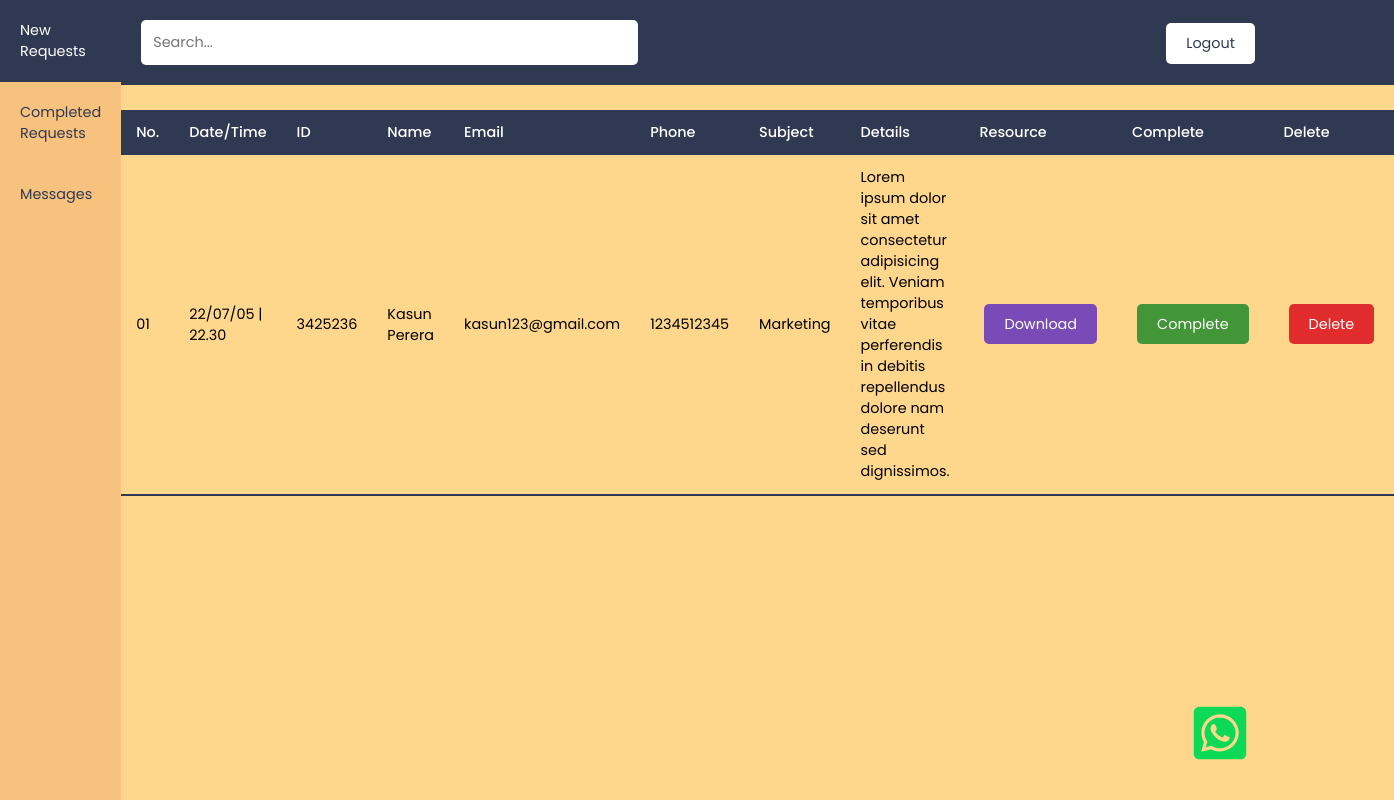
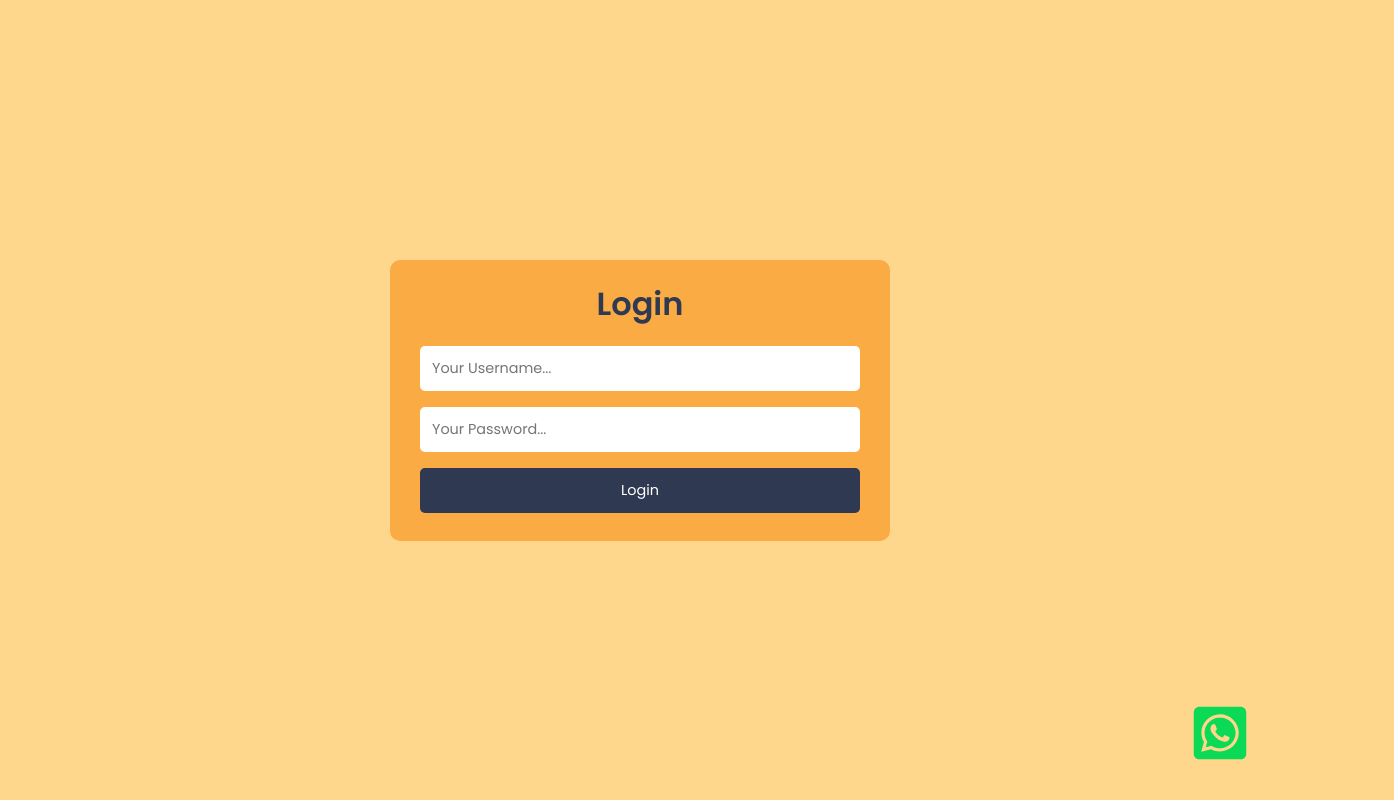
Before and after one commit to wahsandaruwan/assignmentover_frontend, a React (Create React App) app: page / in a window 1280 px wide. Shown: the whole page, 1394 px wide, since content can reach past the window. Built offline with nearby package versions, Linux system fonts and the light colour scheme; the HTML template or start-up script is replaced by a standard one.

Commit message:
Login page added

```diff
--- a/src/App.js
+++ b/src/App.js
@@ -13,6 +13,7 @@ import Footer from './Components/Sections/Footer'
 import NavBar from './Components/Sections/NavBar'
 import { openWhatsAppClient } from './Helpers/OpenClients'
 import Dashboard from './Components/Pages/Dashboard'
+import Login from './Components/Pages/Login'
 
 const App = () => {
   return (
@@ -29,7 +30,8 @@ const App = () => {
         </Routes>
       </BrowserRouter>
       <Footer /> */}
-      <Dashboard />
+      {/* <Dashboard /> */}
+      <Login />
       <div className="fixed-whatsapp-btn">
         <FaWhatsappSquare onClick={() => openWhatsAppClient()} />
       </div>
--- /dev/null
+++ b/src/Components/Pages/Login.js
@@ -0,0 +1,19 @@
+import InputBox from '../Elements/InputBox'
+import MainButton from '../Elements/MainButton'
+
+const Login = () => {
+  return (
+    <>
+      <div className="page login">
+        <div className="form login-form">
+          <h2 className="sub-heading">Login</h2>
+          <InputBox inputType="text" inputPlaceholder="Your Username..." />
+          <InputBox inputType="password" inputPlaceholder="Your Password..." />
+          <MainButton buttonText="Login" />
+        </div>
+      </div>
+    </>
+  )
+}
+
+export default Login
--- a/src/index.css
+++ b/src/index.css
@@ -270,3 +270,49 @@ svg {
   background-color: #9b9999 !important;
   color: #ffffff !important;
 }
+
+/* ----------------Login page---------------- */
+.login {
+  justify-content: center;
+  align-items: center;
+}
+
+.login-form {
+  width: 100%;
+  max-width: 500px;
+  margin: 0 30px;
+  padding: 20px 30px;
+  background-color: #faab44;
+  display: flex;
+  justify-content: center;
+  align-items: center;
+  flex-direction: column;
+  border-radius: 10px;
+  overflow: hidden;
+}
+
+/* Text inputs */
+.login-form .inputbox-custom,
+.login-form .textarea-custom {
+  width: 100%;
+  margin: 8px !important;
+}
+
+/* Main button */
+.login-form .main-button-custom {
+  width: 100%;
+  margin: 8px !important;
+  padding: 12px 20px !important;
+}
+
+.login-form .main-button-custom:hover {
+  background-color: #778ca3 !important;
+}
+
+/* Sub heading */
+.login-form .sub-heading {
+  font-size: 2rem;
+  font-weight: 600;
+  color: #303952;
+  margin-bottom: 10px;
+}
```
